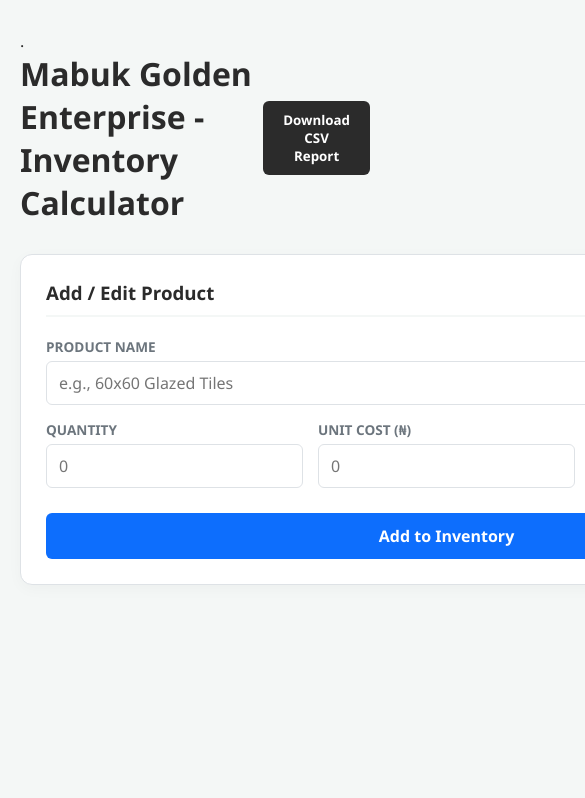
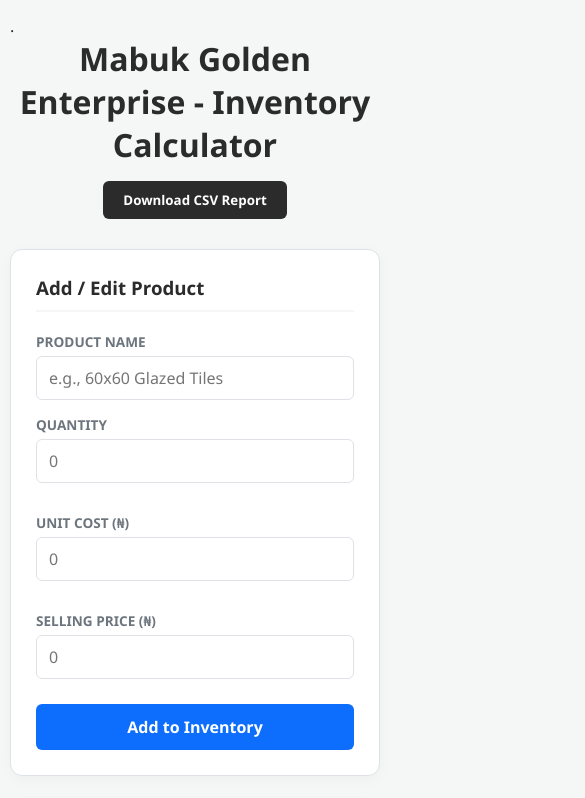
Before and after one commit to agbemileke18-rgb/Mabuk-Inventory, a plain HTML site: page index.html in a window 390 px wide. Shown: the top 798 px of the page, 585 px wide, since content can reach past the window. Drawn offline with Linux system fonts and the light colour scheme.

Commit message:
mobile phone

```diff
--- a/index.html
+++ b/index.html
@@ -4,6 +4,7 @@
 <head>
     <meta charset="UTF-8">
     <title>Inventory Calculator</title>.
+    <meta name="viewport" content="width=device-width, initial-scale=1.0">
     <link rel="stylesheet" href="styles.css">
 </head>
 
--- a/styles.css
+++ b/styles.css
@@ -167,3 +167,27 @@ li:last-child {
 li button:first-of-type {
     margin-left: auto;
 }
+
+@media (max-width: 768px) {
+    .dashboard-grid {
+        grid-template-columns: 1fr;
+    }
+
+    .input-group-row {
+        grid-template-columns: 1fr;
+    }
+
+    .summary-cards {
+        grid-template-columns: 1fr;
+    }
+
+    header {
+        flex-direction: column;
+        gap: 15px;
+        text-align: center;
+    }
+
+    body {
+        padding: 15px 10px;
+    }
+}
```
